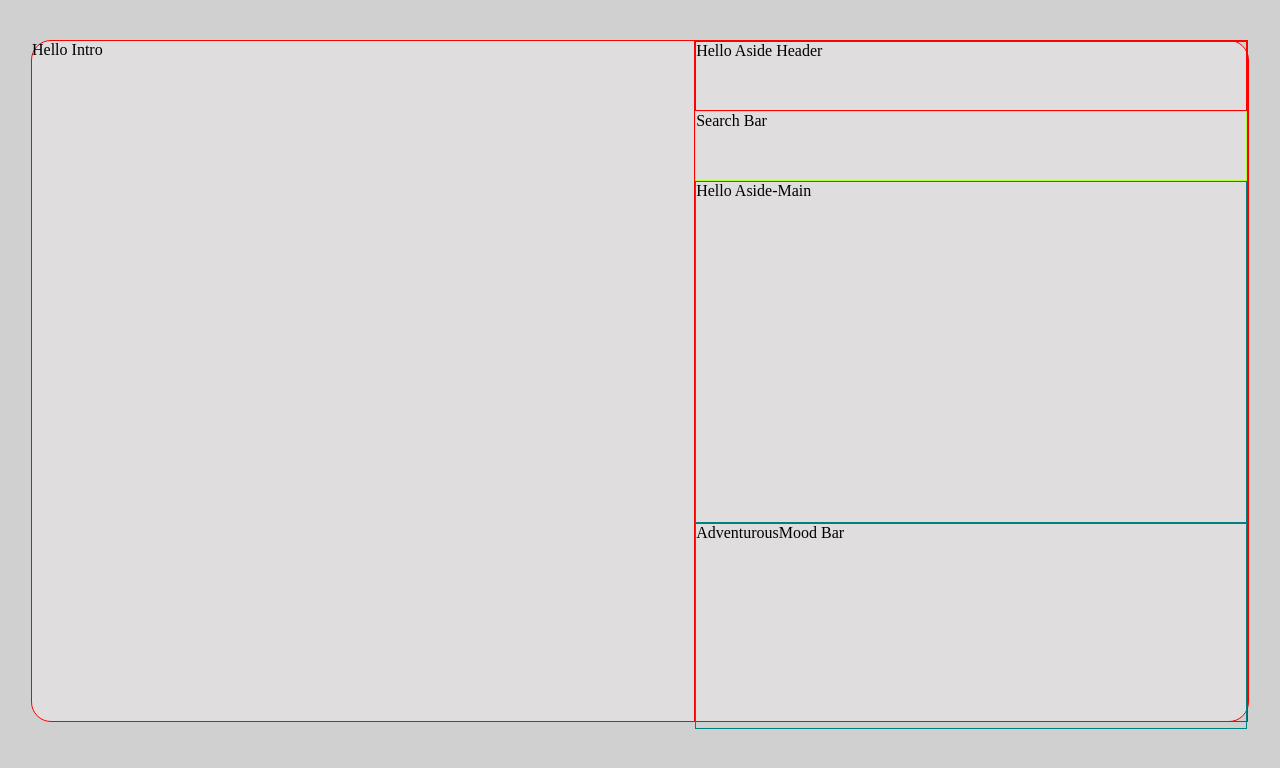
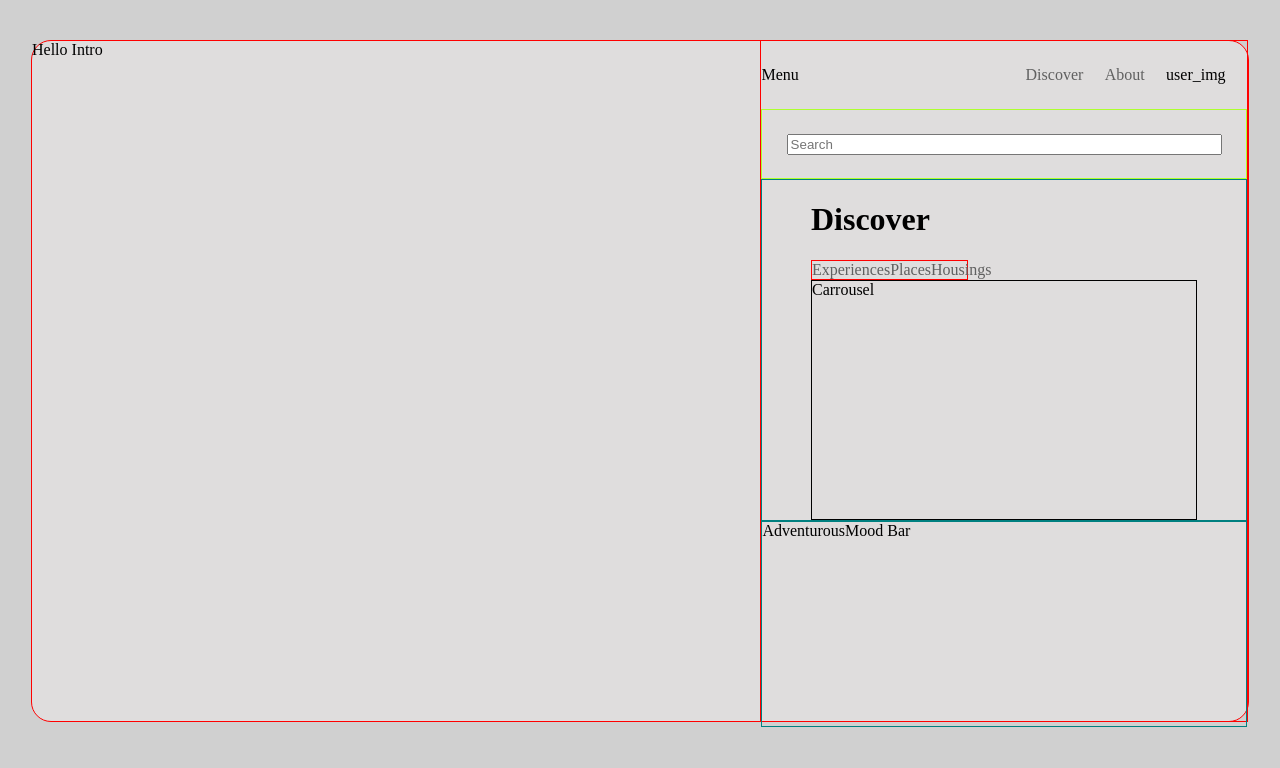
Before and after one commit to bidodev/react-dtravel-client, a React (Create React App) app: page / in a window 1280 px wide. Shown: the top 768 px of the page. Built offline with nearby package versions, Linux system fonts and the light colour scheme.

Commit message:
aside-header aside-search aside-carrousel the basic html structure was built

```diff
--- a/src/components/aside/header/header.component.jsx
+++ b/src/components/aside/header/header.component.jsx
@@ -1,11 +1,17 @@
-import React from 'react'
+import React from "react";
+import { Link } from "react-router-dom";
 
 function Header() {
-    return (
-        <div className="aside-header">
-            Hello Aside Header
-        </div>
-    )
+  return (
+    <div className="aside-header">
+      <div className="aside-header__menu">Menu</div>
+      <ul>
+        <Link to="/discover">Discover</Link>
+        <Link to="/about">About</Link>
+        <li>user_img</li>
+      </ul>
+    </div>
+  );
 }
 
-export default Header
+export default Header;
--- a/src/components/aside/main/discover.component.jsx
+++ b/src/components/aside/main/discover.component.jsx
@@ -1,11 +1,18 @@
-import React from 'react'
+import React from "react";
+import { Link } from "react-router-dom";
 
 function Main() {
-    return (
-        <div className="aside-main">
-            Hello Aside-Main
-        </div>
-    )
+  return (
+    <div className="aside-main">
+      <h1>Discover</h1>
+      <nav className="aside-main__nav">
+        <Link to="/experiences">Experiences</Link>
+        <Link to="/places">Places</Link>
+        <Link to="/houses">Housings</Link>
+      </nav>
+      <div className="aside-main__carrousel">Carrousel</div>
+    </div>
+  );
 }
 
-export default Main
+export default Main;
--- a/src/components/aside/search/search.component.jsx
+++ b/src/components/aside/search/search.component.jsx
@@ -3,9 +3,8 @@ import React from 'react'
 function Search() {
     return (
         <div className="aside-search">
-            Search Bar
+            <input type="search" placeholder="Search"/>
         </div>
     )
 }
-
 export default Search
--- a/src/scss/_app.scss
+++ b/src/scss/_app.scss
@@ -12,3 +12,8 @@ body{
     border: 1px solid red;
     background-color: rgba(223, 221, 221, 1);
   }
+
+  a {
+    text-decoration: none;
+    color: #606060;
+  }
--- a/src/scss/layout/_aside.scss
+++ b/src/scss/layout/_aside.scss
@@ -1,24 +1,61 @@
 .aside {
   border: 1px solid red;
-    width: 50%;
+  width: 40%;
   height: 100%;
 
   &-header {
-        border: 1px solid red;
     height: 10%;
+    display: flex;
+    align-items: center;
+    width: 100%;
+
+    &__menu {
+      //border: 1px solid red;
+    }
+
+    ul {
+      margin-left: auto;
+      display: flex;
+      justify-content: space-evenly;
+      width: 50%;
+      //border: 1px solid red;
+      list-style: none;
+    }
   }
 
   &-search {
+    display: flex;
+    align-items: center;
     border: 1px solid greenyellow;
     height: 10%;
+    justify-content: center;
+    input {
+      width: 90%;
+    }
   }
 
-    &-main{
+  &-main {
     border: 1px solid teal;
     height: 50%;
+    padding: 0 10%;
+    display: flex;
+    flex-direction: column;
+    justify-content: space-between;
+
+    &__nav {
+      border: 1px solid red;
+      width: 40%;
+      display: flex;
+      justify-content:space-between;
     }
 
-    &-adventurous__mood{
+    &__carrousel {
+        height: 70%;
+        border: 1px solid black;
+    }
+  }
+
+  &-adventurous__mood {
     border: 1px solid teal;
     height: 30%;
   }
```
Lines whose indentation alone changed are shown as unchanged.
